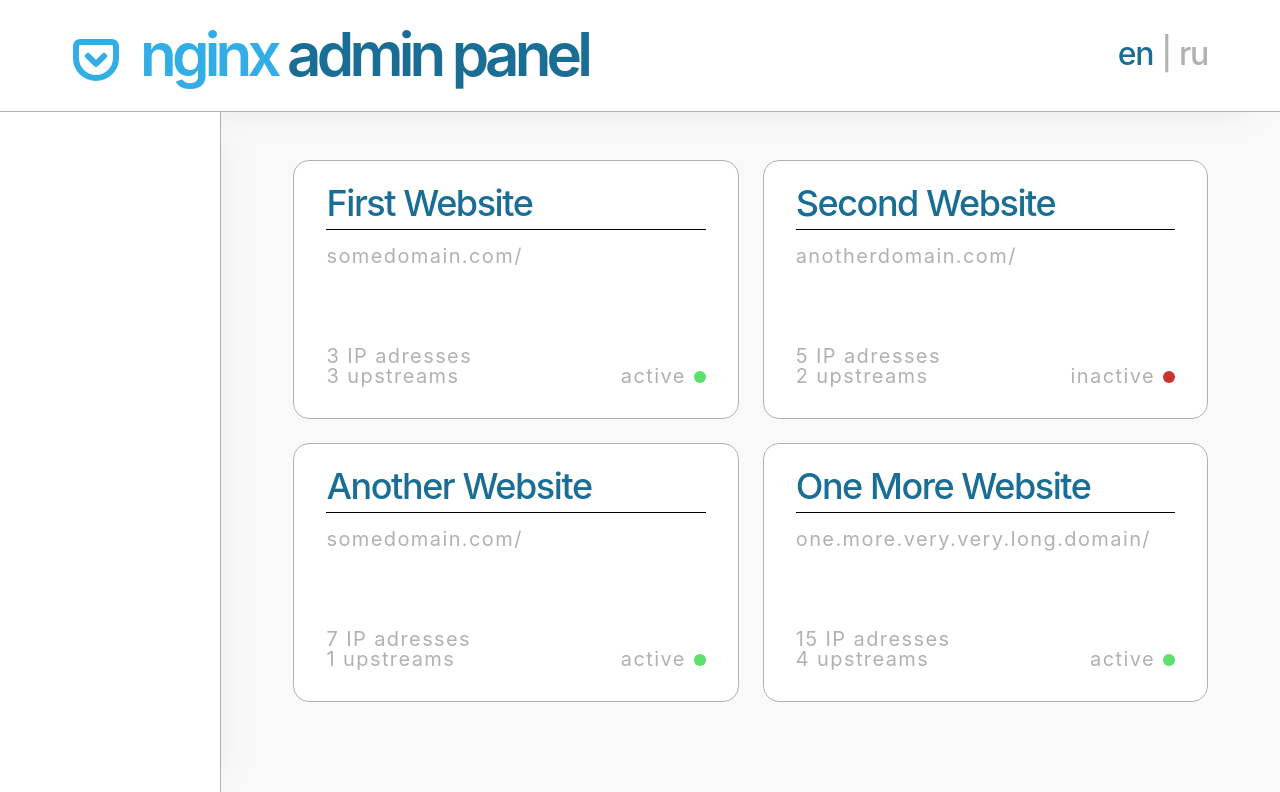
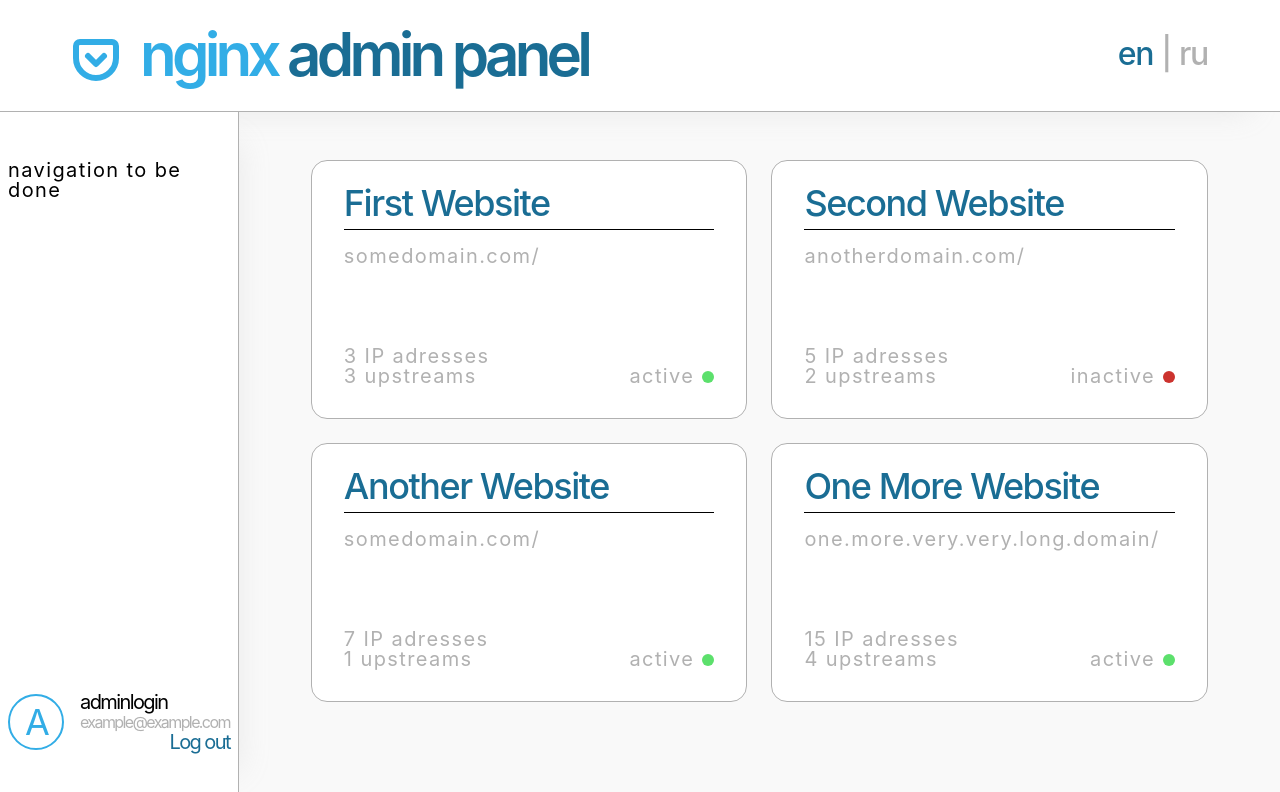
Before and after one commit to Rus8921/nginx-admin-panel-backend2, a React (Create React App) app in the folder web/: page /websites in a window 1280 px wide. Shown: the top 792 px of the page. Built offline with nearby package versions, Linux system fonts and the light colour scheme.

Commit message:
add user data display
closes #75, closes #76

```diff
--- a/web/src/stores/userStore.ts
+++ b/web/src/stores/userStore.ts
@@ -13,6 +13,7 @@ interface IUserStore {
 
 const userValue: IUser = {
   email: "example@example.com",
+  login: "adminlogin",
   token: "token",
   refreshToken: "refreshToken",
   tokenExpiresMilliseconds: 1000,
@@ -24,7 +25,7 @@ export const useUserStore = create<IUserStore>()(
     (set, get) => ({
       user: userValue,
 
-      getDataFromCookies: () => {},
+      getDataFromCookies: () => { },
 
       isLoggedIn: () => {
         if (
@@ -38,7 +39,7 @@ export const useUserStore = create<IUserStore>()(
         }
       },
 
-      login: async ({ user }) => {
+      login: async ({ user }: { user: IUser }) => {
         set({ user: user });
       },
 
@@ -46,6 +47,7 @@ export const useUserStore = create<IUserStore>()(
         set({
           user: {
             email: "",
+            login: "",
             refreshToken: "",
             role: -1,
             token: "",
--- a/web/src/types/user.ts
+++ b/web/src/types/user.ts
@@ -1,5 +1,6 @@
 export interface IUser {
   email: string;
+  login: string;
   token: string;
   refreshToken: string;
   tokenExpiresMilliseconds: number;
--- a/web/src/ui/components/buttons/ButtonPlaceholder.tsx
+++ /dev/null
@@ -1,5 +0,0 @@
-import React from "react";
-
-export const ButtonPlaceholder = () => {
-  return <h1>ButtonPlaceholder</h1>;
-};
--- /dev/null
+++ b/web/src/ui/components/buttons/TextButton.tsx
@@ -0,0 +1,11 @@
+import { HTMLProps, PropsWithChildren } from "react";
+
+function TextButton({ onClick, children }: PropsWithChildren<HTMLProps<HTMLButtonElement>>) {
+  return (
+    <button className="w-full text-right text-scndry-clr hover:text-red active:font-medium" onClick={onClick}>
+      {children}
+    </button>
+  )
+}
+
+export default TextButton;
--- a/web/src/ui/layouts/MainLayout/Navigation.tsx
+++ b/web/src/ui/layouts/MainLayout/Navigation.tsx
@@ -1,7 +1,30 @@
+import { useEffect, useState } from "react";
+import { useUserStore } from "../../../stores/userStore";
+import TextButton from "../../components/buttons/TextButton";
+
+
 function Navigation() {
+  const { isLoggedIn, user, logout } = useUserStore.getState();
+  console.log(user)
+
   return (
-    <nav className="w-60 h-[calc(100vh-7rem)] px-[4.5rem] sticky top-28 flex flex-col items-center bg-white border-r border-r-scndry-txt-clr shadow-r-xs">
-    </nav>
+    <aside className="w-60 h-[calc(100vh-7rem)] py-12 px-2 sticky top-28 flex flex-col justify-between items-center bg-white border-r border-r-scndry-txt-clr shadow-r-xs">
+      <nav>navigation to be done</nav>
+
+      {!!isLoggedIn() && !!user &&
+        (
+          <div className="flex justify-between gap-4 items-center">
+            <div className="w-14 h-14 rounded-full border-2 border-main-clr flex justify-center items-center">
+              <p className="text-lg/5 font-normal tracking-tighter text-main-clr">{user.login[0]?.toUpperCase()}</p>
+            </div>
+            <div className="font-normal tracking-tighter">
+              <p>{user.login}</p>
+              <p className="text-xs text-scndry-txt-clr">{user.email}</p>
+              <TextButton onClick={logout}>Log out</TextButton>
+            </div>
+          </div>
+        )}
+    </aside>
   );
 }
 
--- a/web/tailwind.config.js
+++ b/web/tailwind.config.js
@@ -34,6 +34,7 @@ module.exports = {
       'lg': '2.25rem',
       'md': '1.5rem',
       'sm': '1.25rem',
+      'xs': '1rem',
     },
     letterSpacing: {
       tighter: '-.08em',
```
Also changed, not shown: 2 other files (tests, documents, lock files or other folders).
